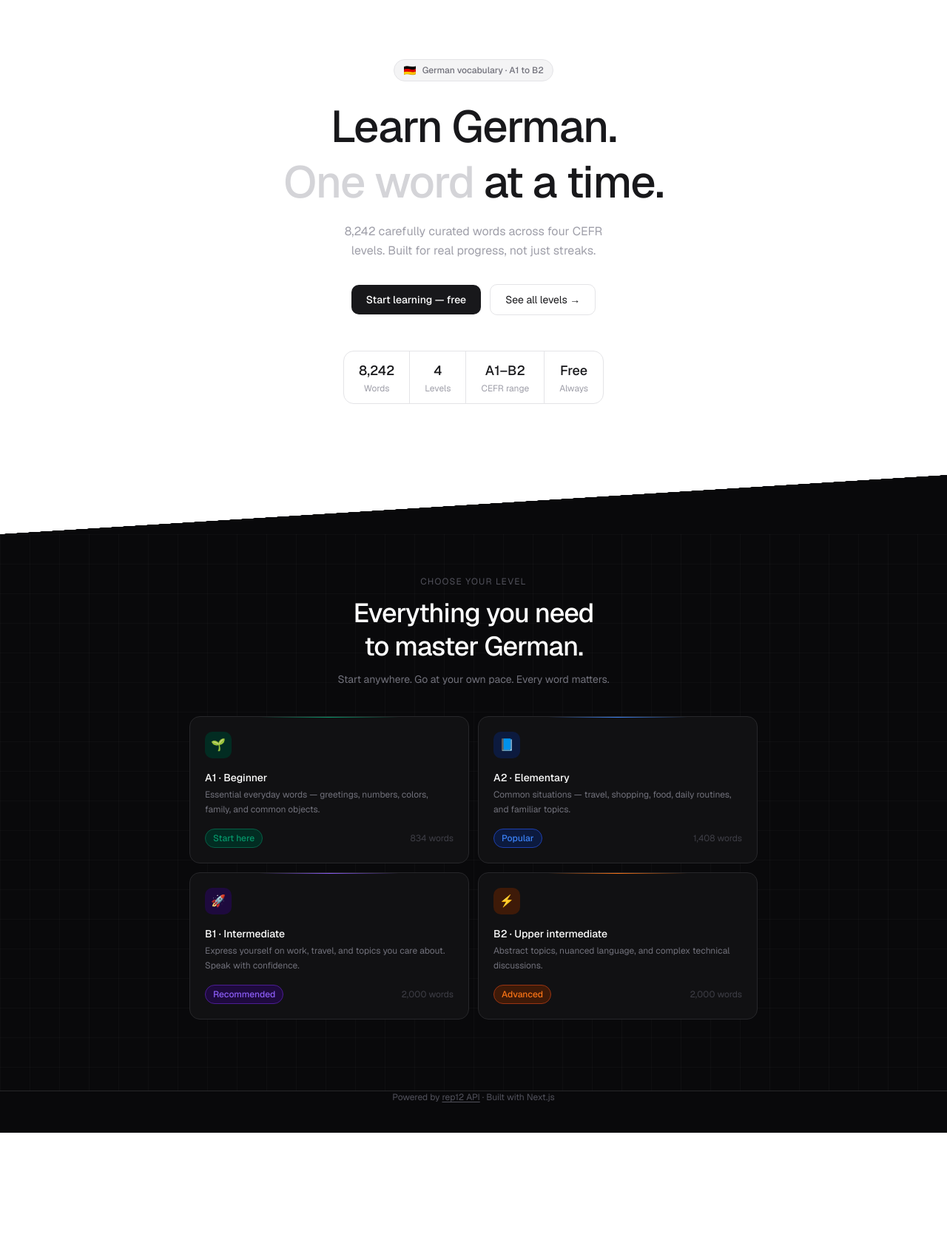
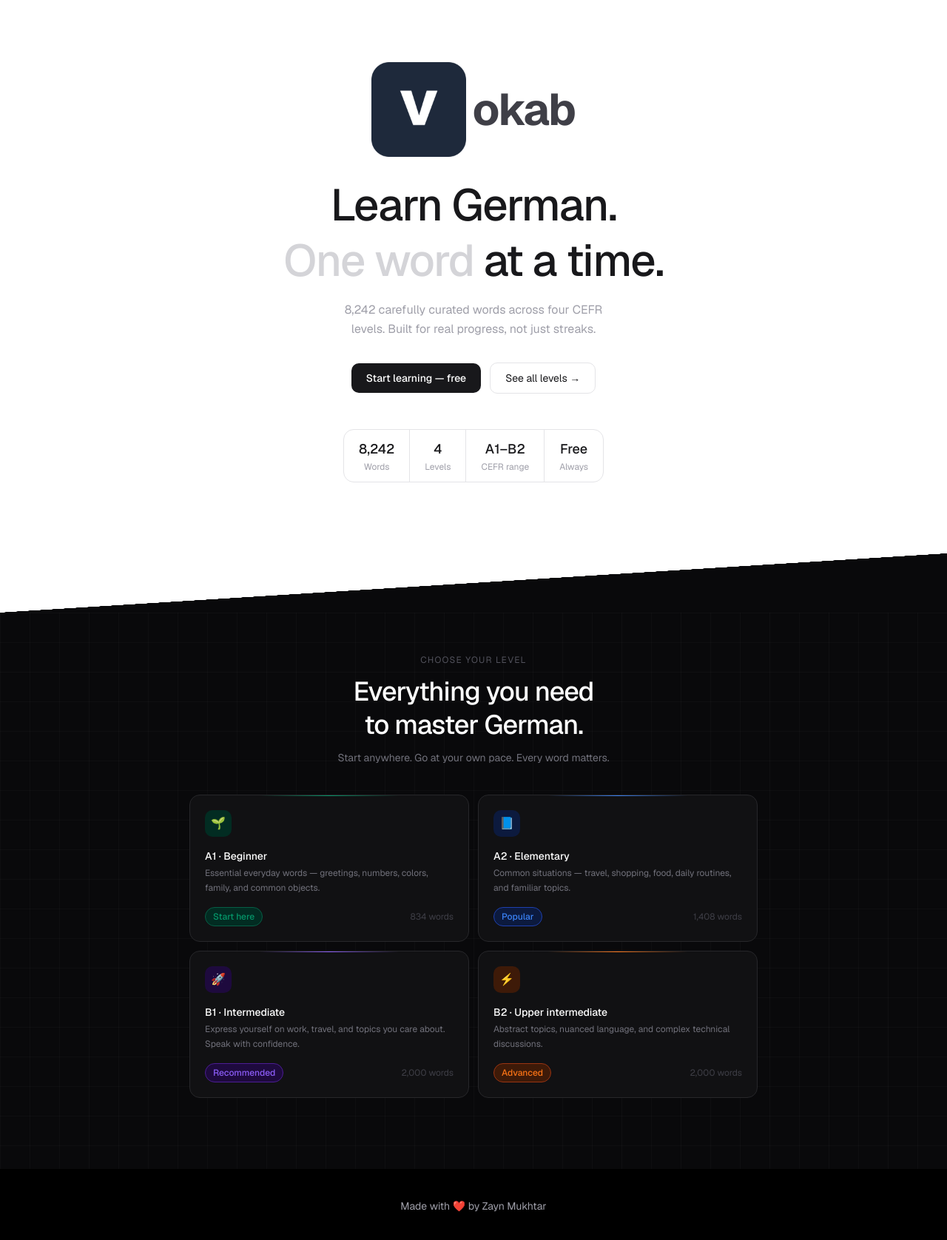
Before and after one commit to zainmukhtar/vokab, a Next.js app: page / in a window 1280 px wide. Shown: the top 1676 px of the page at 74% size. Before the commit the page ends 1531 px from the top, so only its background shows below. Built offline with nearby package versions, Linux system fonts and the light colour scheme.

Commit message:
feat: add app logo

```diff
--- a/src/app/page.tsx
+++ b/src/app/page.tsx
@@ -9,10 +9,14 @@ export default function Home() {
       <section className="bg-white px-6 pt-20 pb-24 text-center">
 
         {/* Pill */}
-        <div className="inline-flex items-center gap-2 bg-zinc-100 border border-zinc-200 rounded-full px-3 py-1 mb-6">
-          <span className="text-sm">🇩🇪</span>
-          <span className="text-zinc-500 text-xs font-medium">
-            German vocabulary · A1 to B2
+        <div className="inline-flex items-center gap-2 px-3 py-1 mb-6">
+          <img
+            src="/icons/icon-384x384.png"
+            alt="Vokab"
+            className="w-32 h-32 rounded-md"
+          />
+          <span className="text-6xl font-bold text-zinc-700 tracking-tight leading-none">
+            okab
           </span>
         </div>
 
@@ -163,18 +167,9 @@ export default function Home() {
       </section>
 
       {/* ── FOOTER ── */}
-      <footer className="bg-[#09090b] text-center pb-10 border-t border-zinc-800">
-        <p className="text-zinc-600 text-xs">
-          Powered by{" "}
-          <a
-            href="https://rep12.com"
-            target="_blank"
-            rel="noopener noreferrer"
-            className="hover:text-zinc-400 transition-colors underline underline-offset-2"
-          >
-            rep12 API
-          </a>
-          {" "}· Built with Next.js
+      <footer className="bg-[#000] text-center py-10">
+        <p className="text-zinc-400 text-sm">
+          Made with ❤️ by Zayn Mukhtar{" "}
         </p>
       </footer>
 
```
